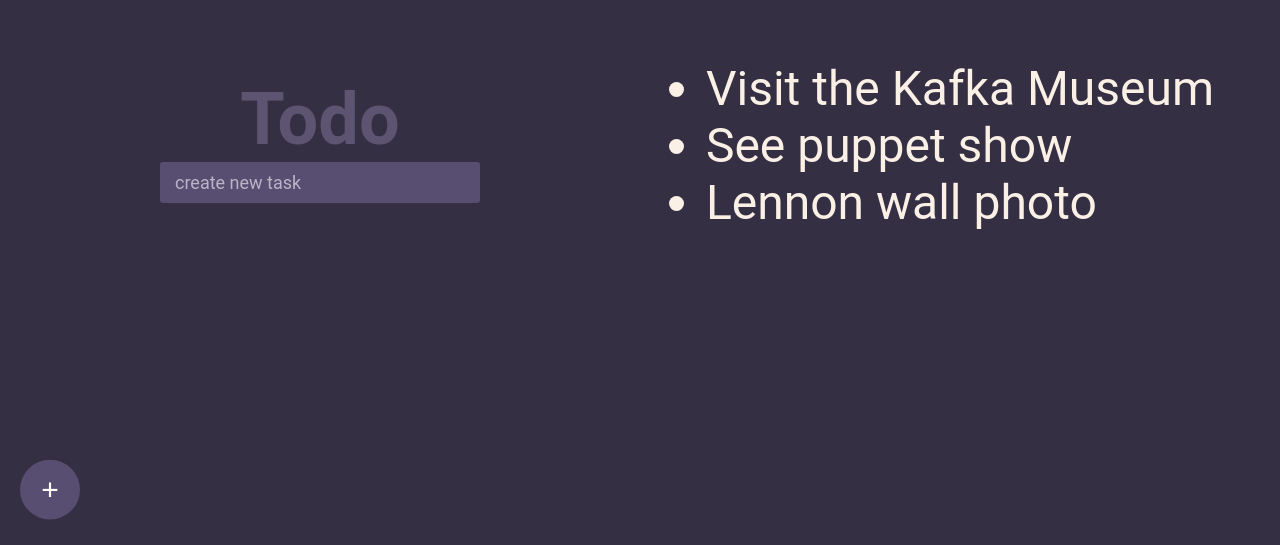
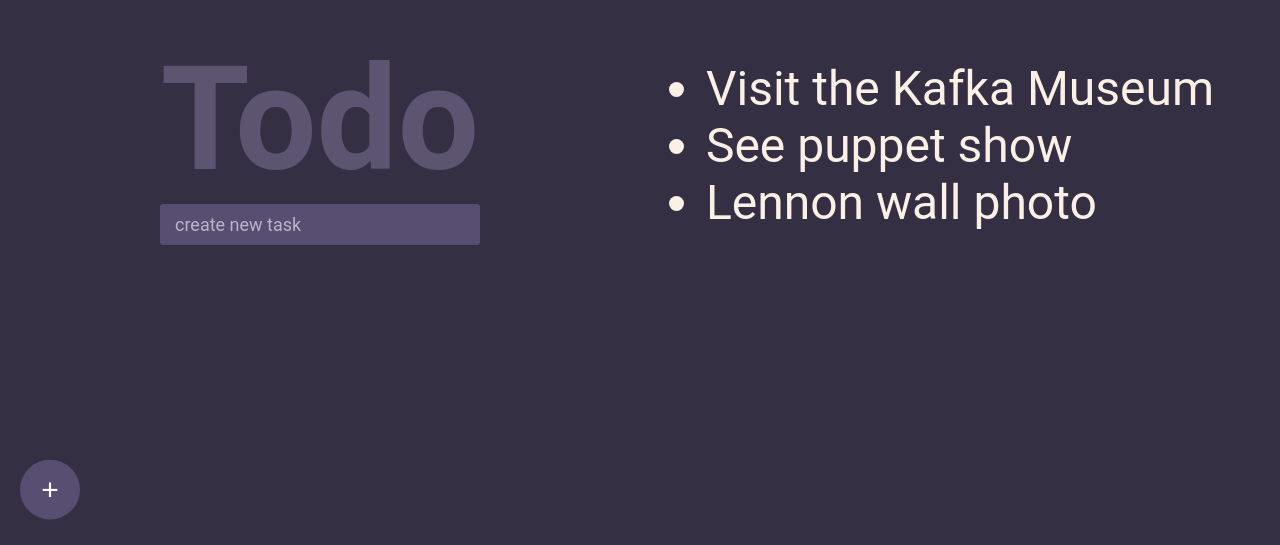
Before and after one commit to jonni595/todo-list, a React (Vite) app: page / in a window 1280 px wide. Shown: the part 255-800 px from the top of the page. Built offline with nearby package versions, Linux system fonts and the light colour scheme.

Commit message:
updated h1 font size

```diff
--- a/src/css/style.css
+++ b/src/css/style.css
@@ -37,6 +37,7 @@ body {
 }
 .container__tasks h1 {
   color: #5c5470;
+  font-size: 3rem;
 }
 .container__tasks input {
   width: 50%;
--- a/src/scss/main.scss
+++ b/src/scss/main.scss
@@ -53,6 +53,7 @@ body {
 
     h1 {
       color: $primary;
+      font-size: 3rem;
     }
 
     input {
```
Also changed, not shown: 1 other file (tests, documents, lock files or other folders).
